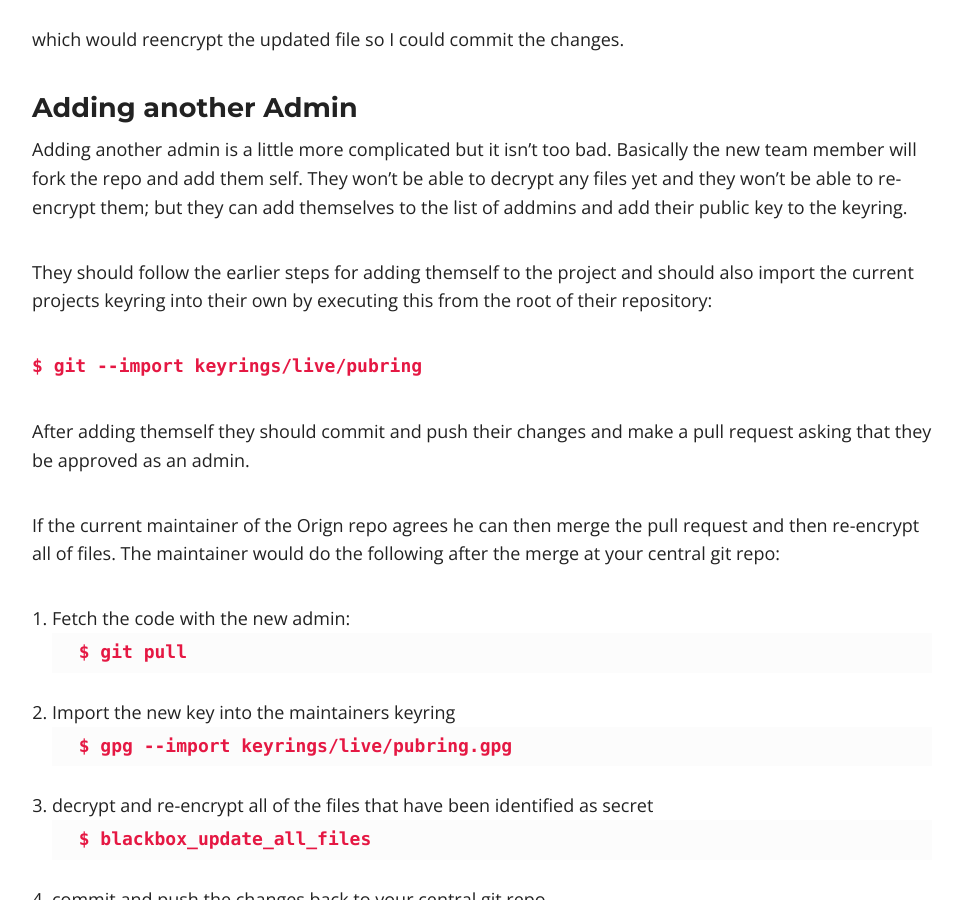
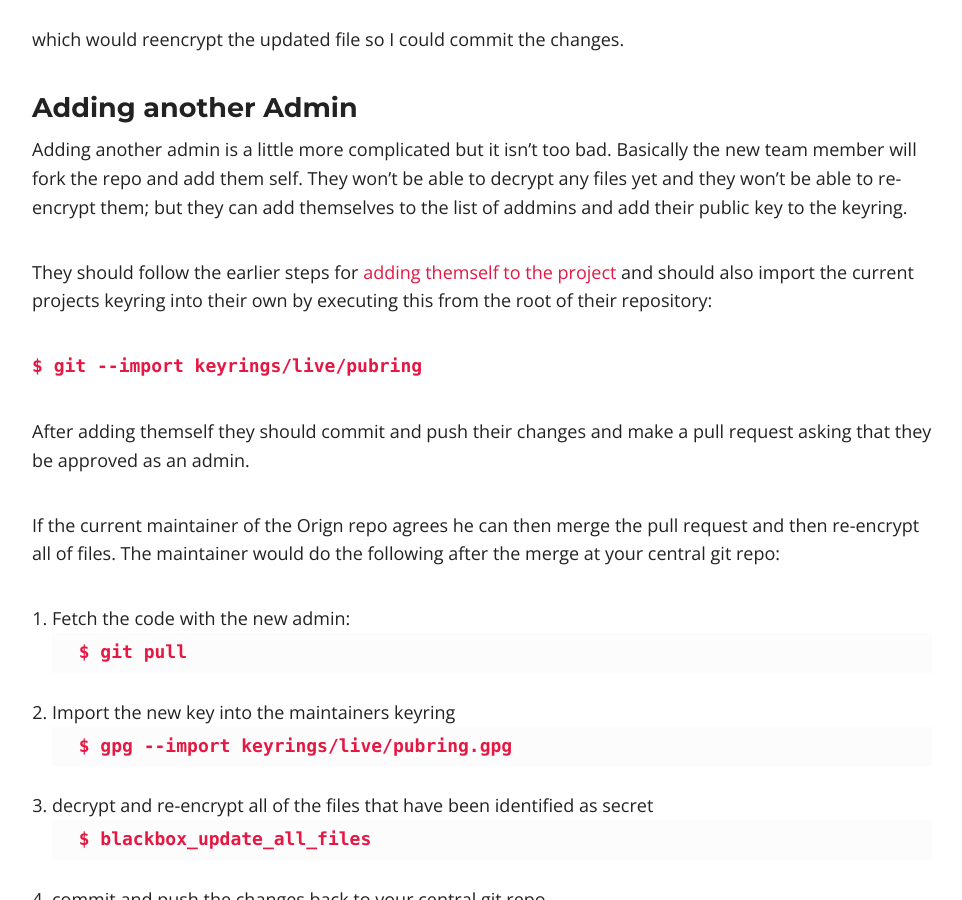
Before and after one commit to finalcut/finalcut.github.io, a Jekyll site: the page built from _posts/2016-04-14-storing-secrets-in-git.md, in a window 1280 px wide and 900 px high, scrolled down 5231 px. Shown: the whole window, without its empty margins (158-1120 px from the left). Built offline with Jekyll 4.4.1, drawn with Linux system fonts in a browser that asks for light colours; nearby versions of some CDN libraries; comment, search, counter and statistics services are not loaded; part of the change alters nothing that is shown.

```diff
--- a/_posts/2016-04-14-storing-secrets-in-git.md
+++ b/_posts/2016-04-14-storing-secrets-in-git.md
@@ -115,7 +115,7 @@ which would reencrypt the updated file so I could commit the changes.
 
 Adding another admin is a little more complicated but it isn't too bad.  Basically the new team member will fork the repo and add them self.  They won't be able to decrypt any files yet and they won't be able to re-encrypt them; but they can add themselves to the list of addmins and add their public key to the keyring.
 
-They should follow the earlier steps for adding themself to the project and should also import the current projects keyring into their own by executing this from the root of their repository:
+They should follow the earlier steps for [adding themself to the project](#add-yourself-as-an-admin) and should also import the current projects keyring into their own by executing this from the root of their repository:
 
   `$ git --import keyrings/live/pubring`
 
```
